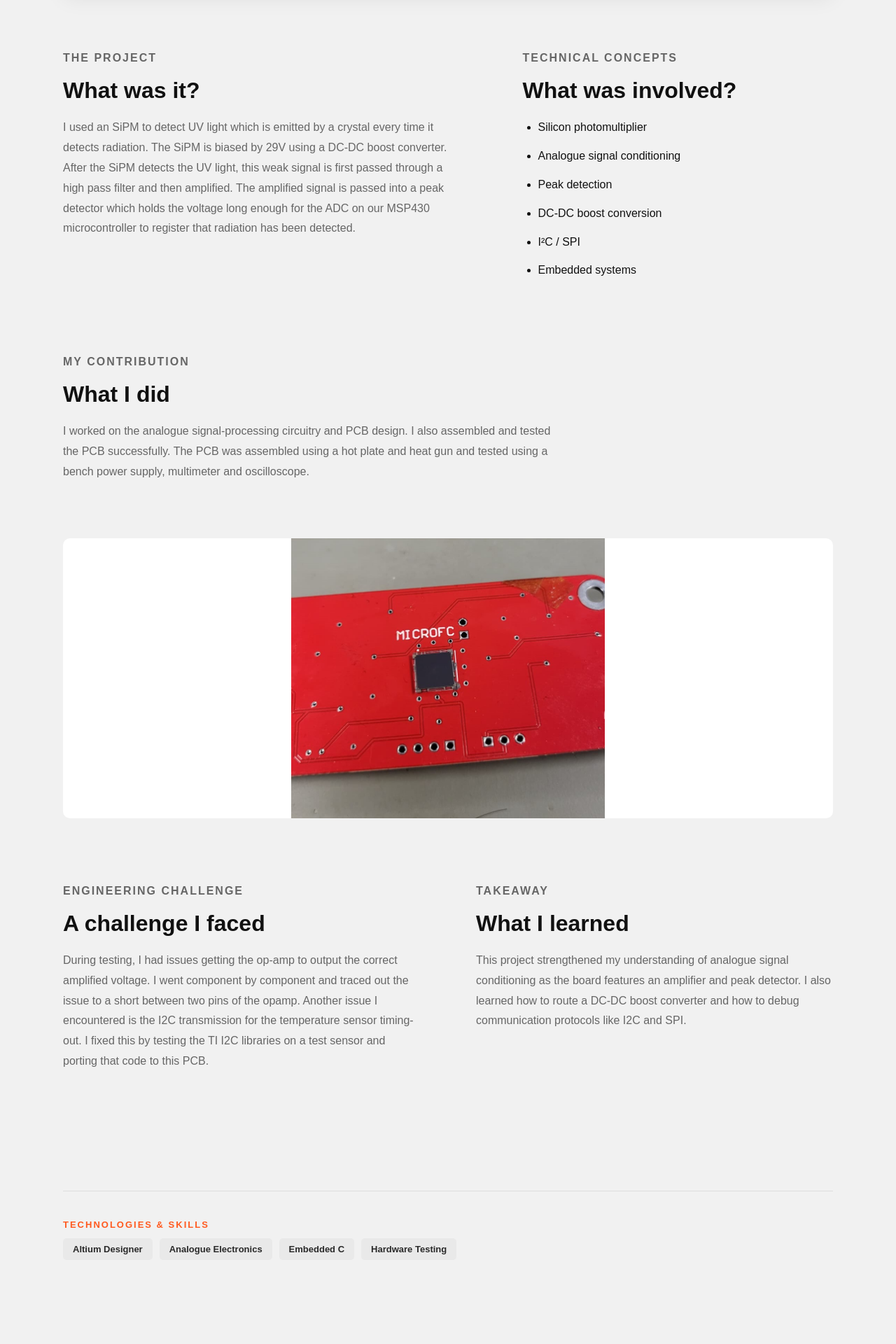
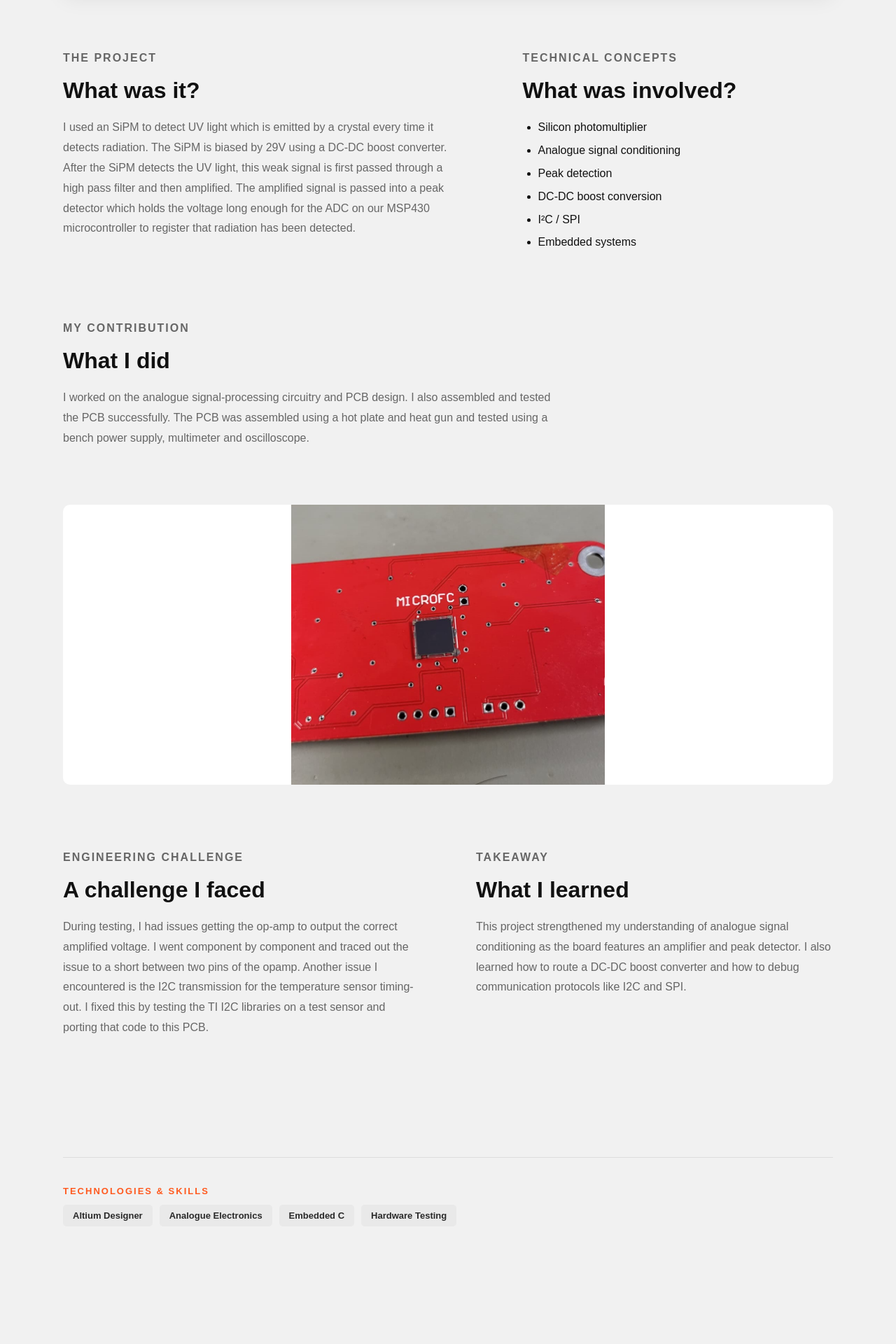
Before and after one commit to FreeZucchini/freezucchini.github.io, a Jekyll site: the page built from projects/radiation-detector.html, in a window 1280 px wide. Shown: the part 929-2849 px from the top of the page at 70% size. Built offline with Jekyll 4.4.1, drawn with Linux system fonts in a browser that asks for light colours; after the commit the page ends 2801 px from its top, so only the background shows below that.

Commit message:
made spacing between bullet points smaller

```diff
--- a/assets/css/style.css
+++ b/assets/css/style.css
@@ -1128,10 +1128,6 @@ nav a:hover {
    PROJECT CONCEPT LIST
 ========================================= */
 
-/* =========================================
-   PROJECT CONCEPT LIST
-========================================= */
-
 .project-page .project-concepts ul {
     list-style-position: outside;
     padding-left: 22px !important;
@@ -1140,7 +1136,7 @@ nav a:hover {
 
 .project-page .project-concepts li {
     display: list-item;
-    margin: 0 0 12px 0 !important;
+    margin: 0 0 4px 0 !important;
     padding: 0 !important;
     line-height: 1.8;
 }
```
